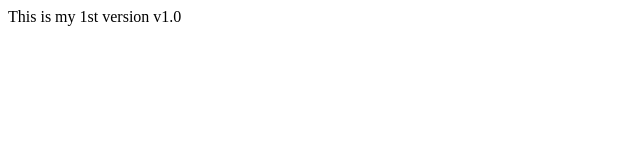
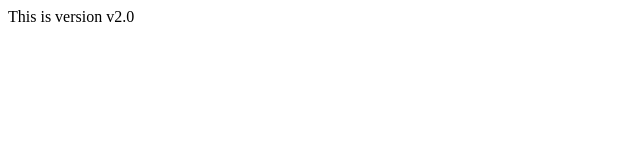
Before and after one commit to samosa32/REPO-1, a plain HTML site: page index.html in a window 1280 px wide. Shown: the full height of the page, 0-640 px from the left. Drawn offline with Linux system fonts and the light colour scheme.

Commit message:
My commit 3

```diff
--- a/index.html
+++ b/index.html
@@ -5,7 +5,7 @@
     <title>title</title>
 </head>
 <body>
-    This is my 1st version v1.0
+    This is version v2.0
 
 </body>
 </html>
```
